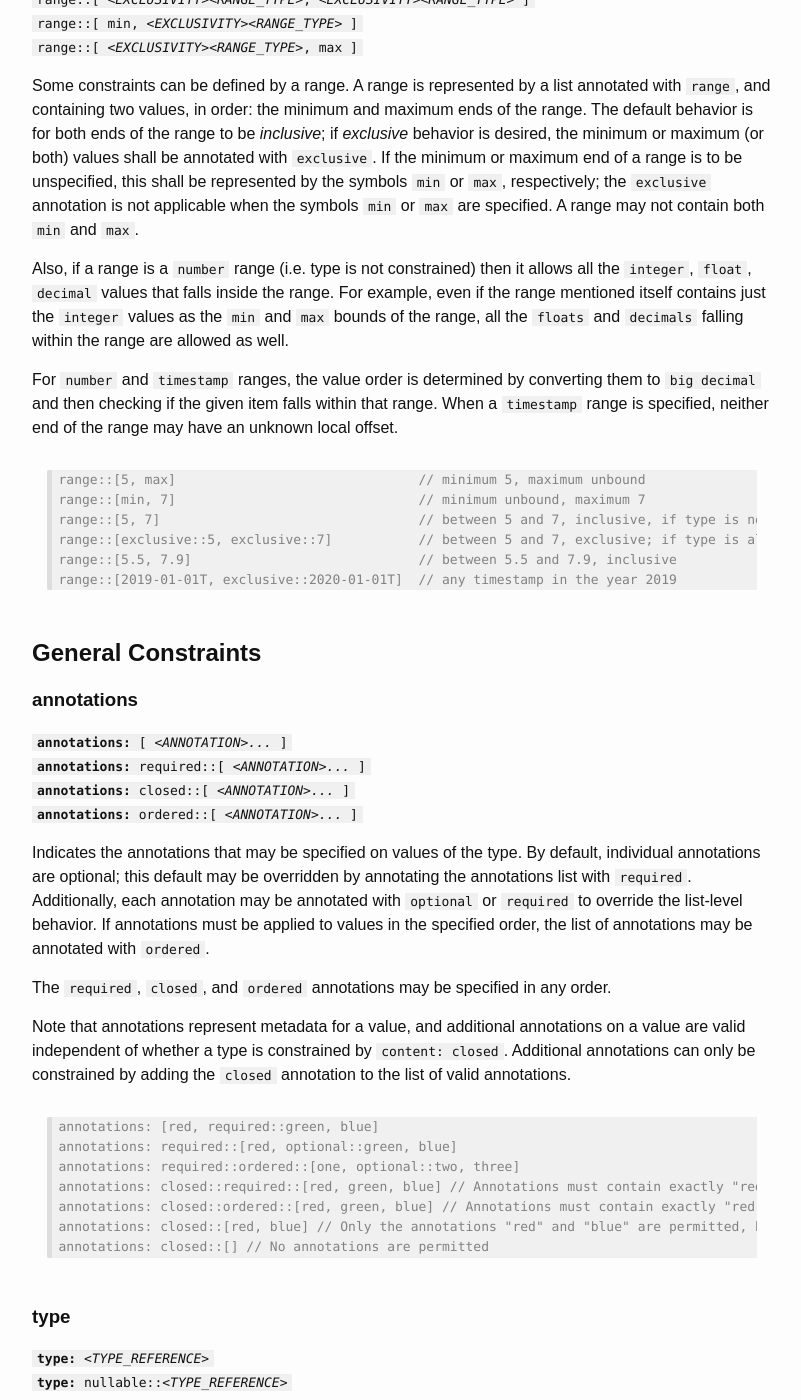
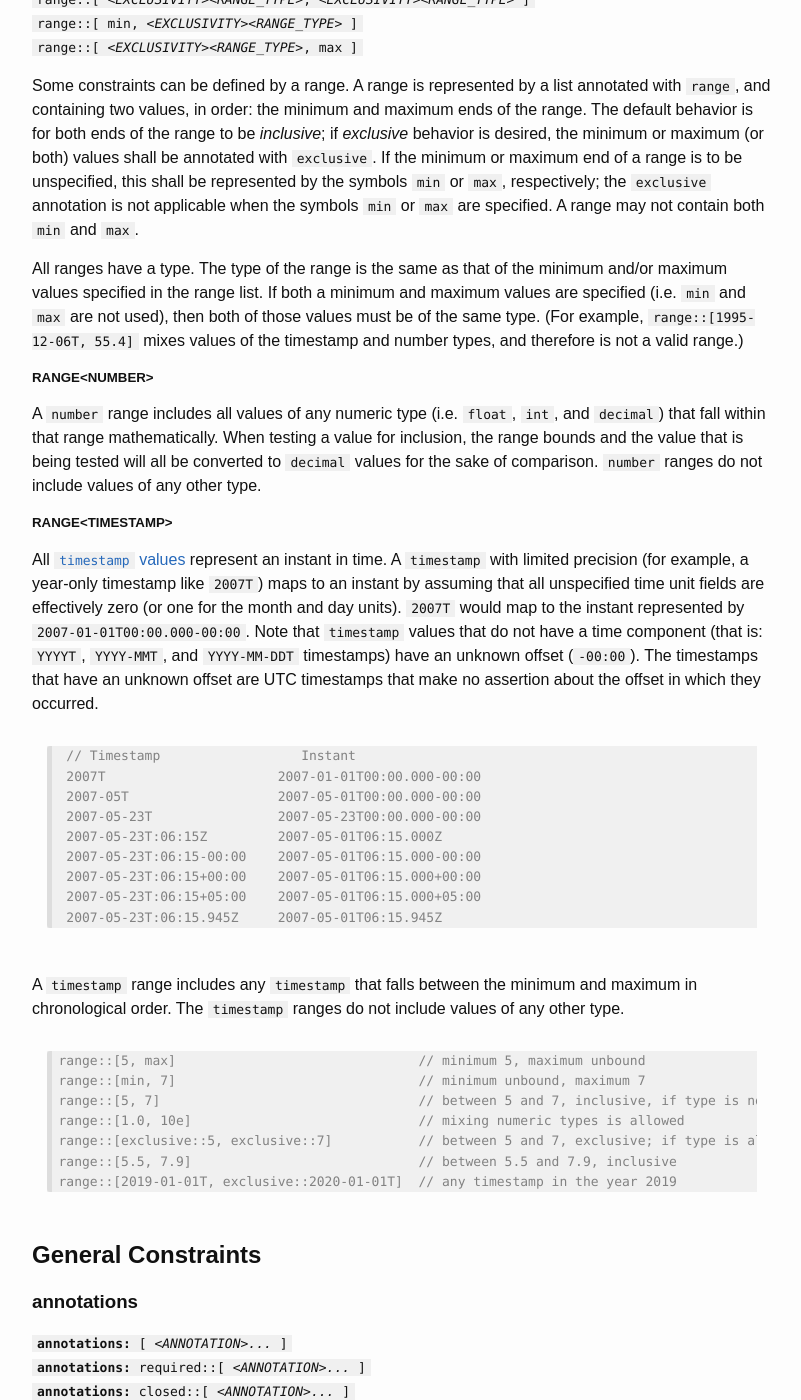
Before and after one commit to amazon-ion/ion-schema, a Jekyll site: the page built from docs/spec.md, in a window 1280 px wide and 1400 px high, scrolled down 5081 px. Shown: the whole window, without its empty margins (238-1039 px from the left). Built offline with Jekyll 4.4.1, drawn with Linux system fonts in a browser that asks for light colours.

Commit message:
adds changes for number and timestamp ranges

````diff
--- a/docs/spec.md
+++ b/docs/spec.md
@@ -273,19 +273,47 @@ be represented by the symbols `min` or `max`, respectively; the `exclusive`
 annotation is not applicable when the symbols `min` or `max` are specified.
 A range may not contain both `min` and `max`.
 
-Also, if a range is a `number` range (i.e. type is not constrained) then it allows all the `integer`, `float`,
-`decimal` values that falls inside the range. For example, even if the range mentioned itself contains just the
-`integer` values as the `min` and `max` bounds of the range, all the `floats` and `decimals` falling within the
-range are allowed as well.
+All ranges have a type. The type of the range is the same as that of the minimum and/or maximum values specified
+in the range list. If both a minimum and maximum values are specified (i.e. `min` and `max` are not used), then both of
+those values must be of the same type. (For example, `range::[1995-12-06T, 55.4]` mixes values of the timestamp and
+number types, and therefore is not a valid range.)
 
-For `number` and `timestamp` ranges, the value order is determined by converting them to `big decimal` and then
- checking if the given item falls within that range. When a `timestamp` range is specified, neither end of the range
-  may have an unknown local offset.
+##### RANGE&lt;NUMBER&gt;
+
+A `number` range includes all values of any numeric type (i.e. `float`, `int`, and `decimal`) that fall within that range mathematically.
+When testing a value for inclusion, the range bounds and the value that is being tested will all be converted to
+`decimal` values for the sake of comparison. `number` ranges do not include values of any other type.
+
+##### RANGE&lt;TIMESTAMP&gt;
+
+All [`timestamp` values](https://amzn.github.io/ion-docs/docs/spec.html#timestamp) represent an instant in time.
+A `timestamp` with limited precision (for example, a year-only timestamp like `2007T`) maps to an instant by assuming
+that all unspecified time unit fields are effectively zero (or one for the month and
+day units). `2007T` would map to the instant represented by `2007-01-01T00:00.000-00:00`.
+Note that `timestamp` values that do not have a time component (that is: `YYYYT`, `YYYY-MMT`, and `YYYY-MM-DDT`
+timestamps) have an unknown offset (`-00:00`). The timestamps that have an unknown offset are UTC timestamps that
+make no assertion about the offset in which they occurred.
+
+> ```
+>  // Timestamp                  Instant
+>  2007T                      2007-01-01T00:00.000-00:00
+>  2007-05T                   2007-05-01T00:00.000-00:00
+>  2007-05-23T                2007-05-23T00:00.000-00:00
+>  2007-05-23T:06:15Z         2007-05-01T06:15.000Z
+>  2007-05-23T:06:15-00:00    2007-05-01T06:15.000-00:00
+>  2007-05-23T:06:15+00:00    2007-05-01T06:15.000+00:00
+>  2007-05-23T:06:15+05:00    2007-05-01T06:15.000+05:00
+>  2007-05-23T:06:15.945Z     2007-05-01T06:15.945Z
+> ```
+
+A `timestamp` range includes any `timestamp` that falls between the minimum and maximum in chronological order.
+The `timestamp` ranges do not include values of any other type.
 
 > ```
 > range::[5, max]                               // minimum 5, maximum unbound
 > range::[min, 7]                               // minimum unbound, maximum 7
 > range::[5, 7]                                 // between 5 and 7, inclusive, if type is not constrained to be an int, not only 5, 6, 7 but 5.1, 5.2,... all int, float and decimal values within the range are allowed
+> range::[1.0, 10e]                             // mixing numeric types is allowed
 > range::[exclusive::5, exclusive::7]           // between 5 and 7, exclusive; if type is also constrained to be an int, only 6 is allowed
 > range::[5.5, 7.9]                             // between 5.5 and 7.9, inclusive
 > range::[2019-01-01T, exclusive::2020-01-01T]  // any timestamp in the year 2019
````
